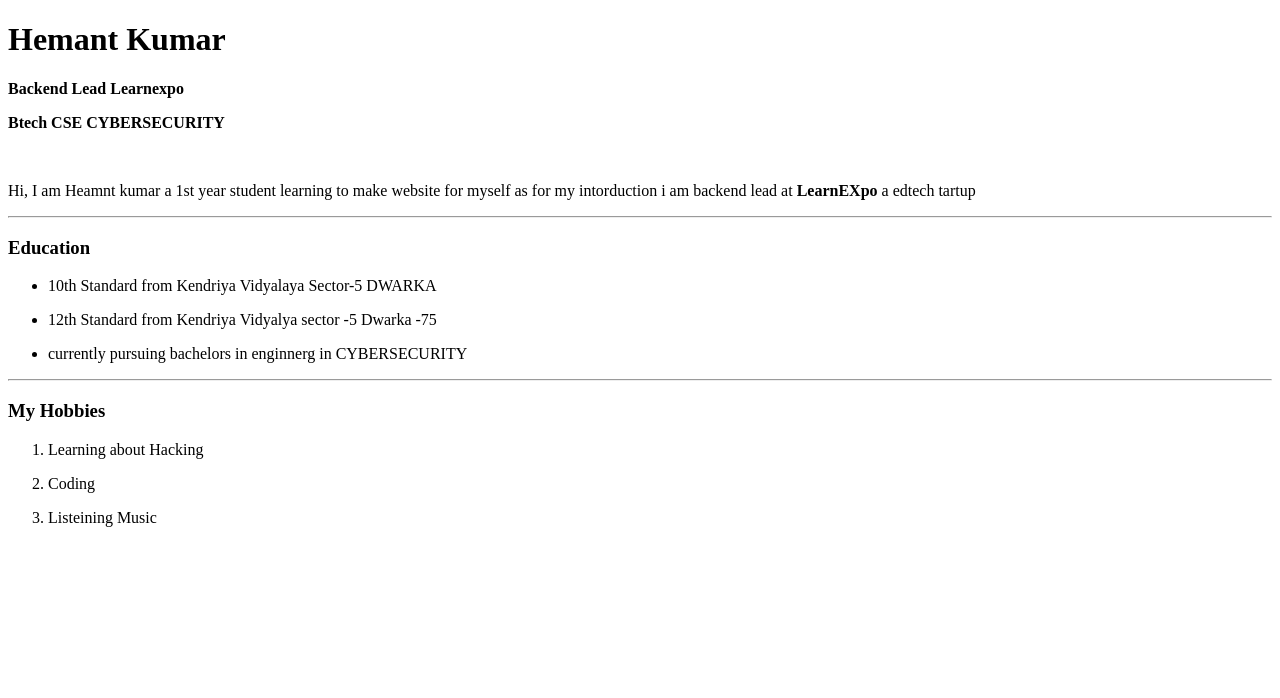
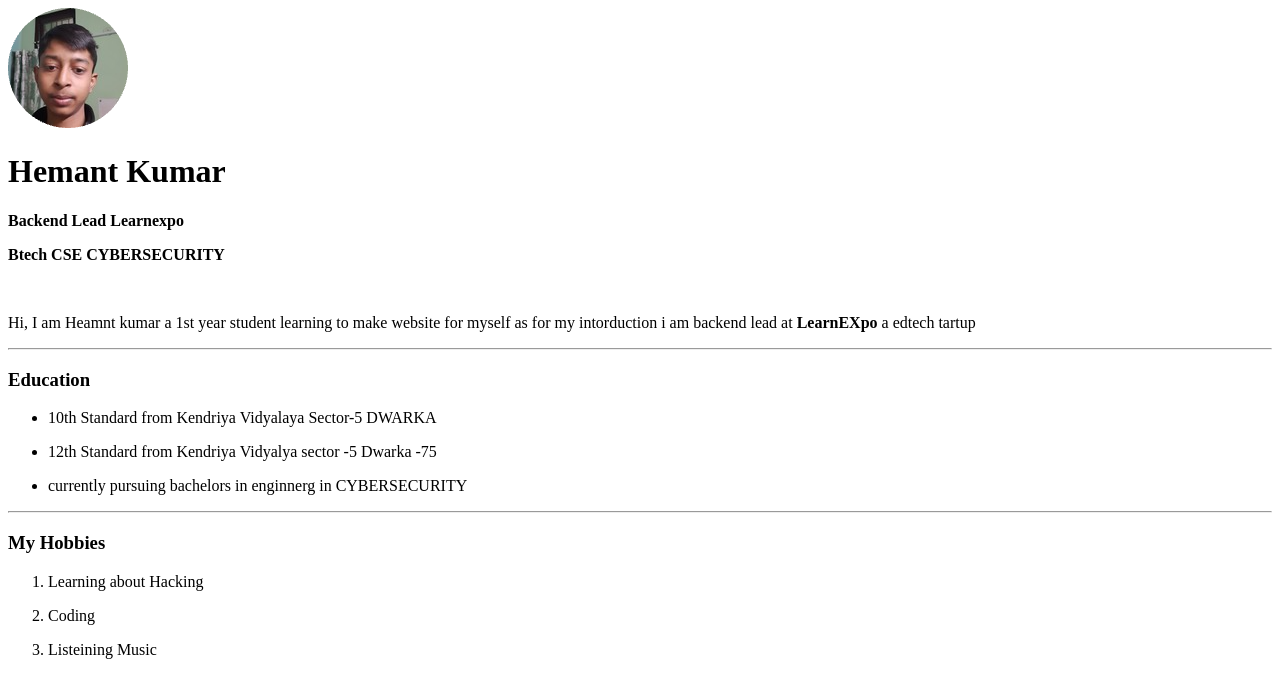
Before and after one commit to HATAKEkakshi/Web-Development-, a plain HTML site: page Hemant pesonal site/index.html in a window 1280 px wide. Drawn offline with Linux system fonts and the light colour scheme.

Commit message:
added profile pic

```diff
--- a/Hemant pesonal site/index.html
+++ b/Hemant pesonal site/index.html
@@ -6,6 +6,7 @@
     <title>띟 Hemant Personal site</title>
 </head>
 <body>
+    <img src="images/hemantprofilepic.png" alt="hemant profile pic">
     <h1>Hemant Kumar</h1>
     <p><strong>Backend Lead Learnexpo</strong></p>
     <p><strong>Btech CSE CYBERSECURITY</strong></p>
```
Also changed, not shown: Hemant pesonal site/images/hemantprofilepic.png (added), 1 other file.
